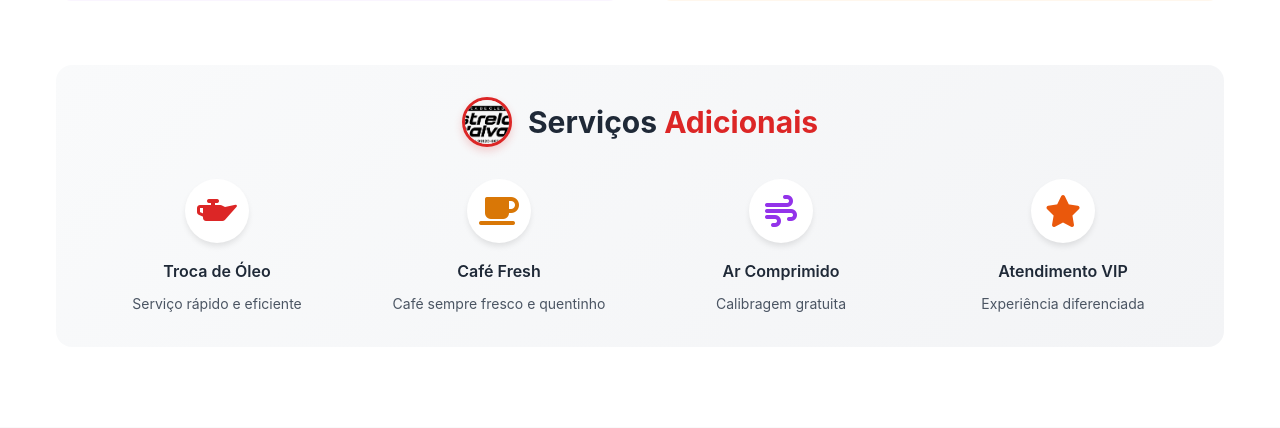
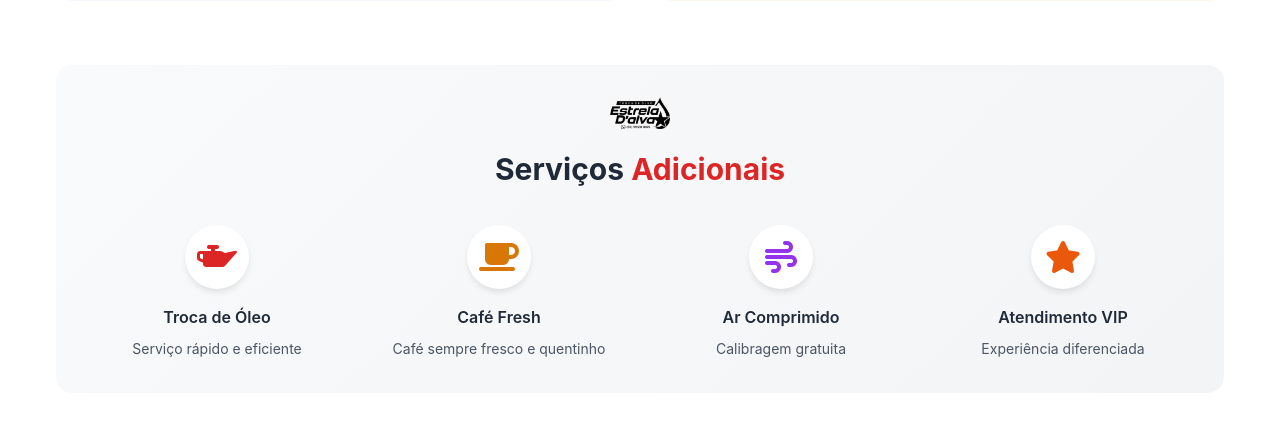
Before and after one commit to F2nn1K/site_posto_RR, a PHP site: page / in a window 1280 px wide. Shown: the part 2939-3367 px from the top of the page. Run offline with PHP 8.4, Linux system fonts and the light colour scheme; some libraries are stand-ins or nearby versions.

Commit message:
Ajusta logo bolota: posição em cima do título, remove estilo circular

```diff
--- a/style.css
+++ b/style.css
@@ -671,6 +671,7 @@ body {
 
 .servicos-header {
     display: flex;
+    flex-direction: column;
     align-items: center;
     justify-content: center;
     gap: 1rem;
@@ -678,12 +679,9 @@ body {
 }
 
 .bolota-icon {
-    width: 50px;
-    height: 50px;
-    object-fit: cover;
-    border-radius: 50%;
-    border: 3px solid #dc2626;
-    box-shadow: 0 4px 8px rgba(220, 38, 38, 0.2);
+    width: 60px;
+    height: auto;
+    object-fit: contain;
 }
 
 .servicos-adicionais h3 {
```
